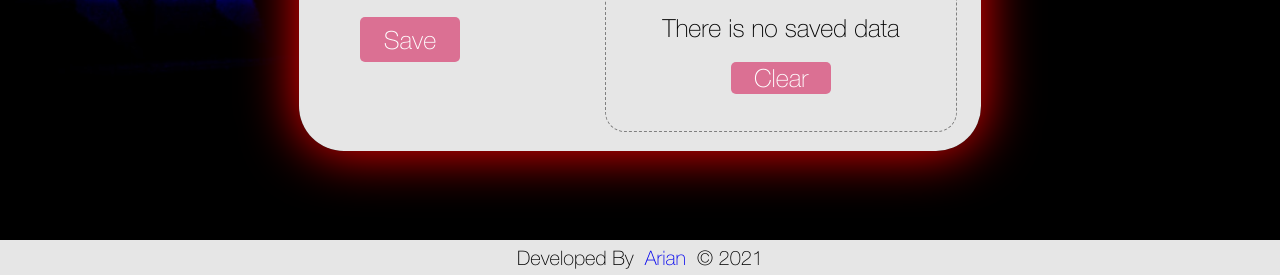
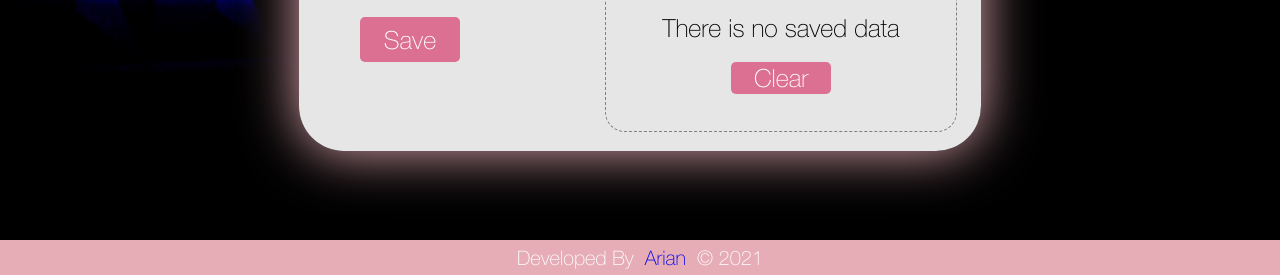
Before and after one commit to 2arian3/IE-Midterm, a plain HTML site: page index.html in a window 1280 px wide. Shown: the part 525-800 px from the top of the page. Drawn offline with Linux system fonts and the light colour scheme.

Commit message:
Changed some styles.

```diff
--- a/styles/styles.css
+++ b/styles/styles.css
@@ -64,7 +64,7 @@ justify-content: center; */
     animation-duration: 1.5s;
     animation-iteration-count: 1;
 
-    box-shadow: 0 0  55px red;
+    box-shadow: 0 0  55px rgba(255, 192, 203, 0.9);
 }
 .header-text {
     /* Default font for headers */
@@ -203,12 +203,12 @@ input[type="radio"]:checked::before {
     justify-content: center;
     /* Fixing the footer to bottom */
     position: fixed;
-    background-color: rgba(255, 255, 255, 0.9);
+    background-color: rgba(255, 192, 203, 0.9);
     bottom: 0;
     width: 100%;
     height: 35px;
     font-size: 20px;
-    color: black;
+    color: white;
 }
 .modal-container {
     /* Adding z-index for covering the box shadow of main container */
@@ -235,6 +235,6 @@ input[type="radio"]:checked::before {
 }
 /* Customizing text selection for better UI */
 ::selection {
-    color: black;
+    color: white;
     background-color: pink;
 }
```
